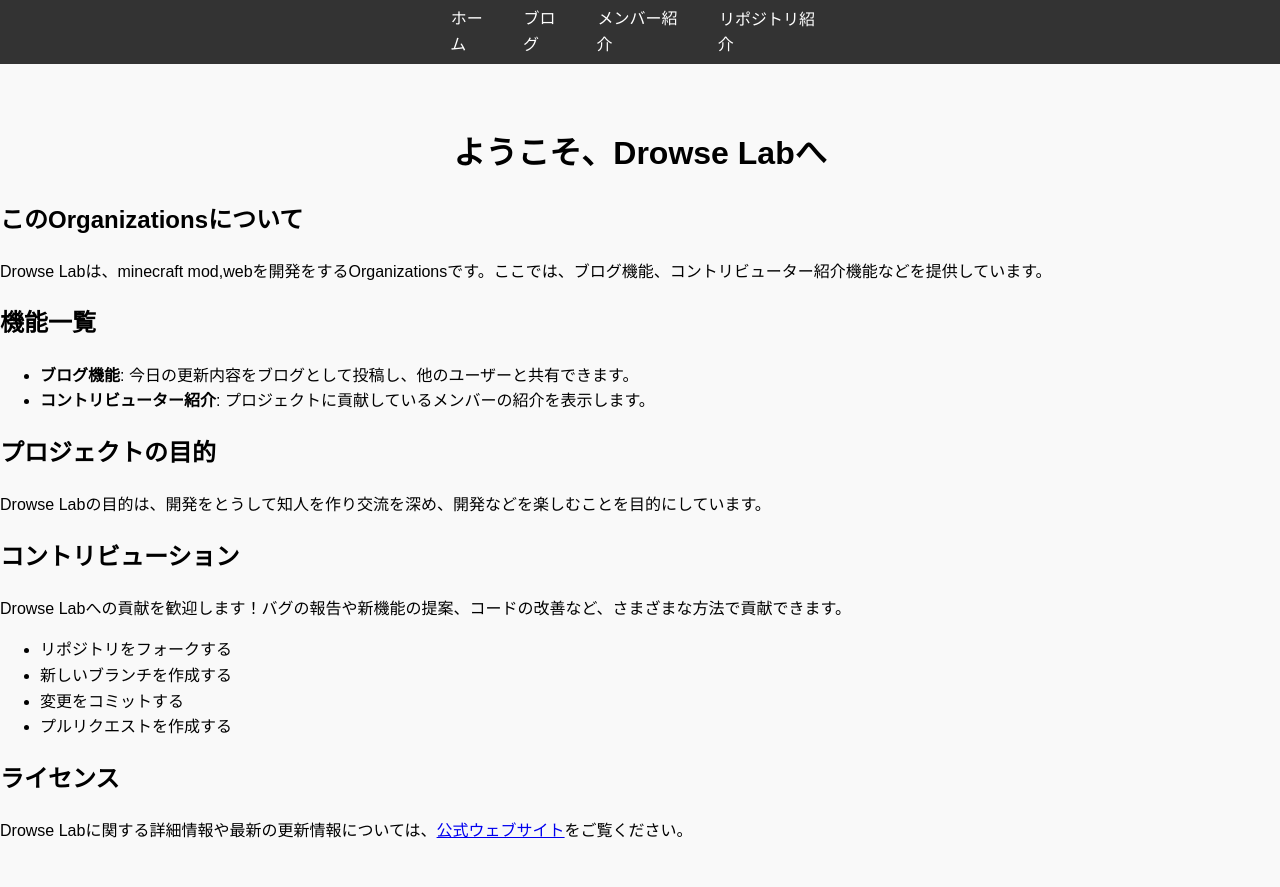
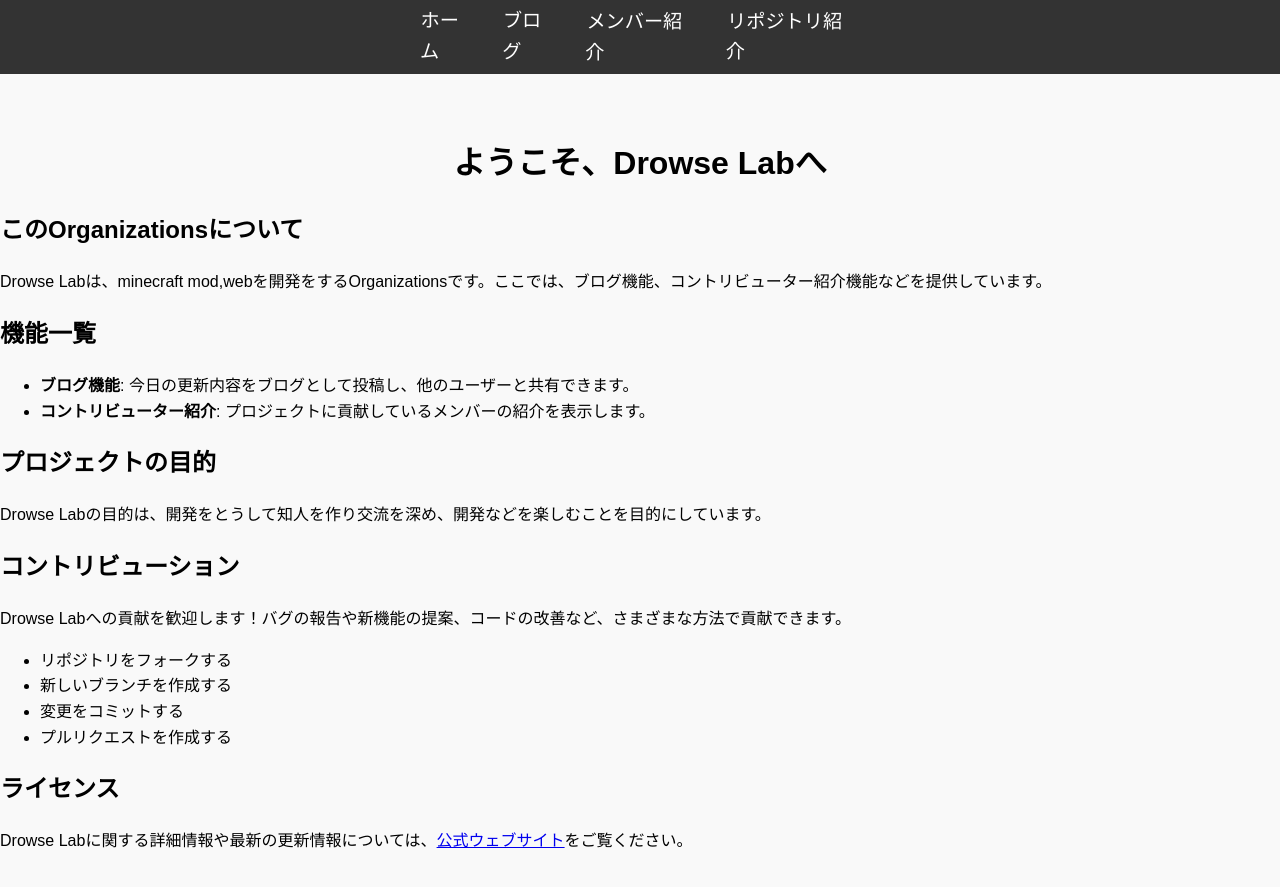
Before and after one commit to Drowse-Lab/Drowse-Lab, a Jekyll site: the page index.html, which Jekyll copies as it is, in a window 1280 px wide. Shown: the top 887 px of the page. Built offline with Jekyll 4.4.1, drawn with Linux system fonts in a browser that asks for light colours.

Commit message:
Update styles.css

```diff
--- a/assets/css/styles.css
+++ b/assets/css/styles.css
@@ -31,7 +31,7 @@
     color: white; /* リンクの文字色 */
     text-decoration: none; /* 下線を非表示 */
     padding: 0.5% 1%; /* リンク内のパディングを小さく */
-    font-size: 1rem; /* フォントサイズの調整 */
+    font-size: 1.2rem; /* リンク文字サイズを拡大 */
 }
 
 h1 {
@@ -137,15 +137,20 @@
 
 /* メンバー枠内の文字サイズ調整 */
 .member h2 {
-    font-size: 1rem; /* タイトルの文字サイズを調整 */
-    color: #333;
-    margin: 10px 0;
+    font-size: 1.2rem; /* タイトルの文字サイズを拡大 */
 }
 
 .member a {
-    font-size: 0.9rem; /* リンクの文字サイズを調整 */
-    text-decoration: none;
-    color: #007bff;
+    font-size: 1rem; /* リンク文字のサイズを拡大 */
+}
+
+/* リポジトリ内の文字サイズ調整 */
+.repo h3 {
+    font-size: 1.4rem; /* タイトルの文字サイズを拡大 */
+}
+
+.repo p {
+    font-size: 1rem; /* 説明文の文字サイズを拡大 */
 }
 
 .member img {
@@ -169,18 +174,6 @@
     text-align: left; /* テキストの左揃え */
 }
 
-/* リポジトリ内の文字サイズ調整 */
-.repo h3 {
-    font-size: 1.2rem; /* タイトルの文字サイズを調整 */
-    color: #007bff; /* 青色 */
-    margin-bottom: 10px;
-}
-
-.repo p {
-    font-size: 0.9rem; /* 説明文の文字サイズを調整 */
-    color: #333;
-    line-height: 1.6;
-}
 
 /* リポジトリボックスのホバー時の動き */
 .repo:hover {
```
